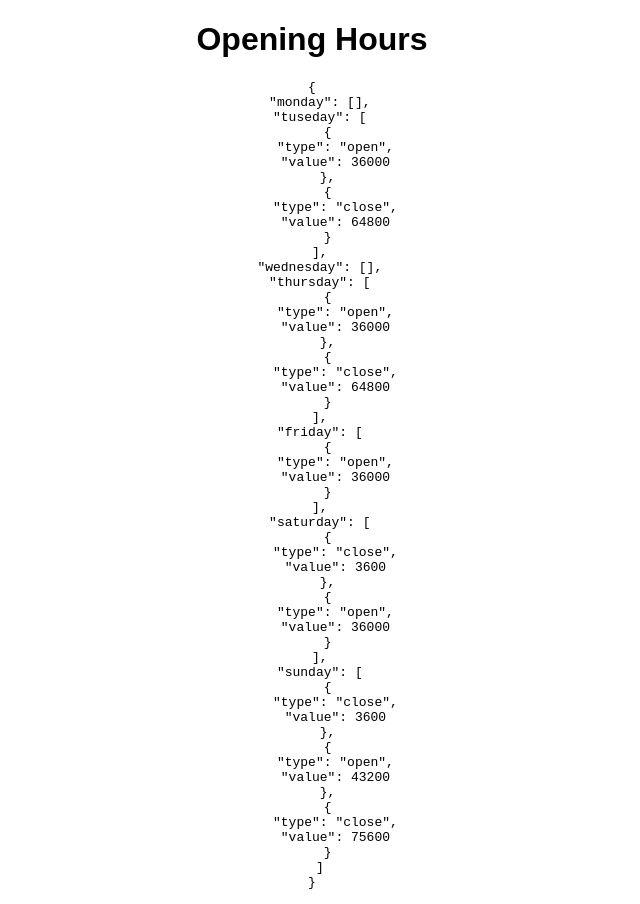
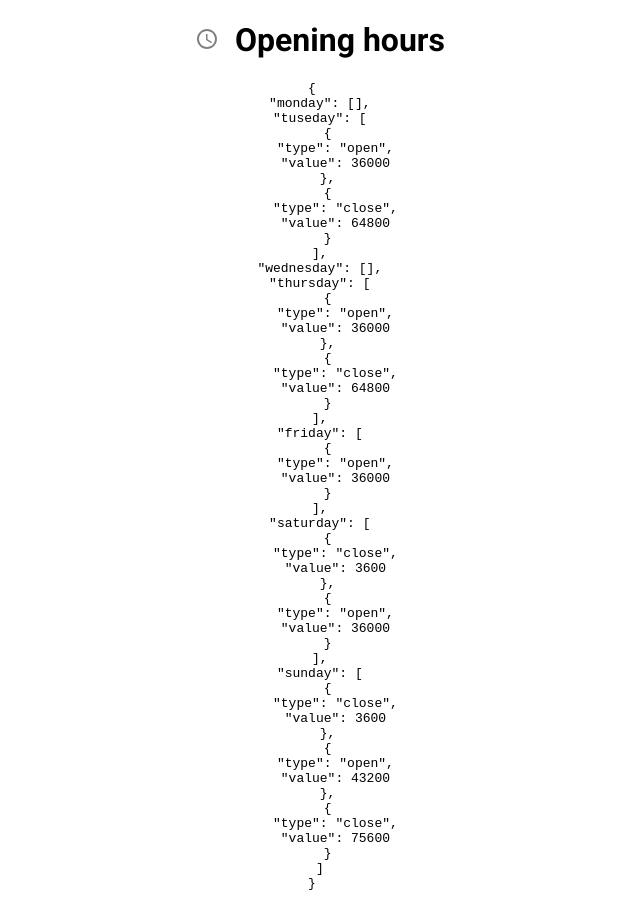
Before and after one commit to zhentian-wan/wolt-assignment-zhentian, a React (Create React App) app: page / in a window 1280 px wide. Shown: the whole page, without its empty margins (328-968 px from the left). Built offline with nearby package versions, Linux system fonts and the light colour scheme.

Commit message:
font, styled-component

```diff
--- a/package.json
+++ b/package.json
@@ -12,7 +12,9 @@
     "ramda": "0.27.1",
     "react": "^16.12.0",
     "react-dom": "^16.12.0",
-    "react-scripts": "3.3.0"
+    "react-scripts": "3.3.0",
+    "styled-components": "5.2.0",
+    "styled-system": "5.1.5"
   },
   "devDependencies": {
     "@types/react": "16.9.19",
--- a/public/index.html
+++ b/public/index.html
@@ -1,16 +1,18 @@
 <!DOCTYPE html>
 <html lang="en">
-
   <head>
-	<meta charset="utf-8">
-	<meta name="viewport" content="width=device-width, initial-scale=1, shrink-to-fit=no">
-	<meta name="theme-color" content="#000000">
+    <meta charset="utf-8" />
+    <meta
+      name="viewport"
+      content="width=device-width, initial-scale=1, shrink-to-fit=no"
+    />
+    <meta name="theme-color" content="#000000" />
     <!--
       manifest.json provides metadata used when your web app is added to the
       homescreen on Android. See https://developers.google.com/web/fundamentals/engage-and-retain/web-app-manifest/
     -->
-	<link rel="manifest" href="%PUBLIC_URL%/manifest.json">
-	<link rel="shortcut icon" href="%PUBLIC_URL%/favicon.ico">
+    <link rel="manifest" href="%PUBLIC_URL%/manifest.json" />
+    <link rel="shortcut icon" href="%PUBLIC_URL%/favicon.ico" />
     <!--
       Notice the use of %PUBLIC_URL% in the tags above.
       It will be replaced with the URL of the `public` folder during the build.
@@ -39,5 +41,4 @@
       To create a production bundle, use `npm run build` or `yarn build`.
     -->
   </body>
-
 </html>
--- a/src/App.tsx
+++ b/src/App.tsx
@@ -1,12 +1,19 @@
 import * as React from "react";
 import "./styles.css";
-
 import TimeTable from "./components/TimeTable";
+import { getTimeTable } from "./components/TImeTable.model";
 
 export default function App() {
+  const [timeTable, setTimeTable] = React.useState();
+
+  React.useEffect(() => {
+    const data = getTimeTable();
+    setTimeTable(data);
+  }, []);
+
   return (
     <div className="App">
-      <TimeTable />
+      <TimeTable timeTable={timeTable} />
     </div>
   );
 }
--- /dev/null
+++ b/src/components/Box.tsx
@@ -0,0 +1,14 @@
+import styled from "styled-components";
+import { space, layout, color } from "styled-system";
+
+const Box = styled("div")(
+  {
+    boxSizing: "border-box",
+    display: "inline-block"
+  },
+  space,
+  layout,
+  color
+);
+
+export default Box;
--- a/src/components/TImeTable.model.ts
+++ b/src/components/TImeTable.model.ts
@@ -80,5 +80,4 @@ export const isCloseOnSameDay = (
 
 export const printTime = (time: number, printTimeFn?: PrintTimeFuntion) =>
   prettyTime(time, printTimeFn || print12DigitsShortTime);
-
 // #endregion
--- /dev/null
+++ b/src/components/Text.tsx
@@ -0,0 +1,20 @@
+import styled from "styled-components";
+import { color, typography, space, layout } from "styled-system";
+import PropTypes from "prop-types";
+
+const Text = styled.span(
+  {
+    margin: 0,
+    color: "black"
+  },
+  color,
+  typography,
+  space,
+  layout
+);
+
+Text.propTypes = {
+  children: PropTypes.node
+};
+
+export default Text;
--- a/src/components/TimeTable.tsx
+++ b/src/components/TimeTable.tsx
@@ -1,12 +1,20 @@
 import React from "react";
 
+import { ReactComponent as TimeIcon } from "./query.svg";
+import Box from "./Box";
+import Text from "./Text";
 import { getTimeTable } from "./TImeTable.model";
 
-export default function TimeTable() {
+export default function TimeTable({ timeTable }) {
   return (
     <div>
-      <h1>Opening Hours</h1>
-      <pre>{JSON.stringify(getTimeTable(), null, 2)}</pre>
+      <h1>
+        <Box px={3}>
+          <TimeIcon fill="grey" alt="Opening hours" aria-hidden />
+        </Box>
+        <Text>Opening hours</Text>
+      </h1>
+      <pre>{JSON.stringify(timeTable, null, 2)}</pre>
     </div>
   );
 }
--- a/src/index.tsx
+++ b/src/index.tsx
@@ -1,7 +1,13 @@
 import * as React from "react";
 import { render } from "react-dom";
-
+import { ThemeProvider } from "styled-components";
+import theme from "./theme";
 import App from "./App";
 
 const rootElement = document.getElementById("root");
-render(<App />, rootElement);
+render(
+  <ThemeProvider theme={theme}>
+    <App />
+  </ThemeProvider>,
+  rootElement
+);
--- a/src/styles.css
+++ b/src/styles.css
@@ -1,4 +1,10 @@
+@import url("https://fonts.googleapis.com/css2?family=Roboto:wght@100;300;400;500;700&display=swap");
+
 .App {
-  font-family: sans-serif;
+  font-family: "Roboto", sans-serif;
   text-align: center;
 }
+
+.timeLogo {
+  color: grey;
+}
--- /dev/null
+++ b/src/theme.ts
@@ -0,0 +1,10 @@
+export default {
+  colors: {
+    black: "#202125",
+    white: "#FFFFFF",
+    green: "#5BCB02",
+    grey1: "#F8F8F8",
+    grey2: "#EEEEEE",
+    grey3: "#A1A2A4"
+  }
+};
--- a/src/utils/date.helper.ts
+++ b/src/utils/date.helper.ts
@@ -29,12 +29,8 @@ export const prettyTime = (
   second: number,
   printTimeFn: PrintTimeFuntion = print12DigitsShortTime
 ) => {
-  if (second === MAX_TIME) {
-    return printTimeFn("12", "00", "PM");
-  }
-
   if (second === MIN_TIME) {
-    return printTimeFn("00", "00", "AM");
+    return printTimeFn("12", "00", "AM");
   }
 
   if (second < MIN_TIME || second > MAX_TIME) {
```
Also changed, not shown: src/components/query.svg (added), 1 other file (tests, documents, lock files or other folders). Lines whose indentation alone changed are shown as unchanged.
